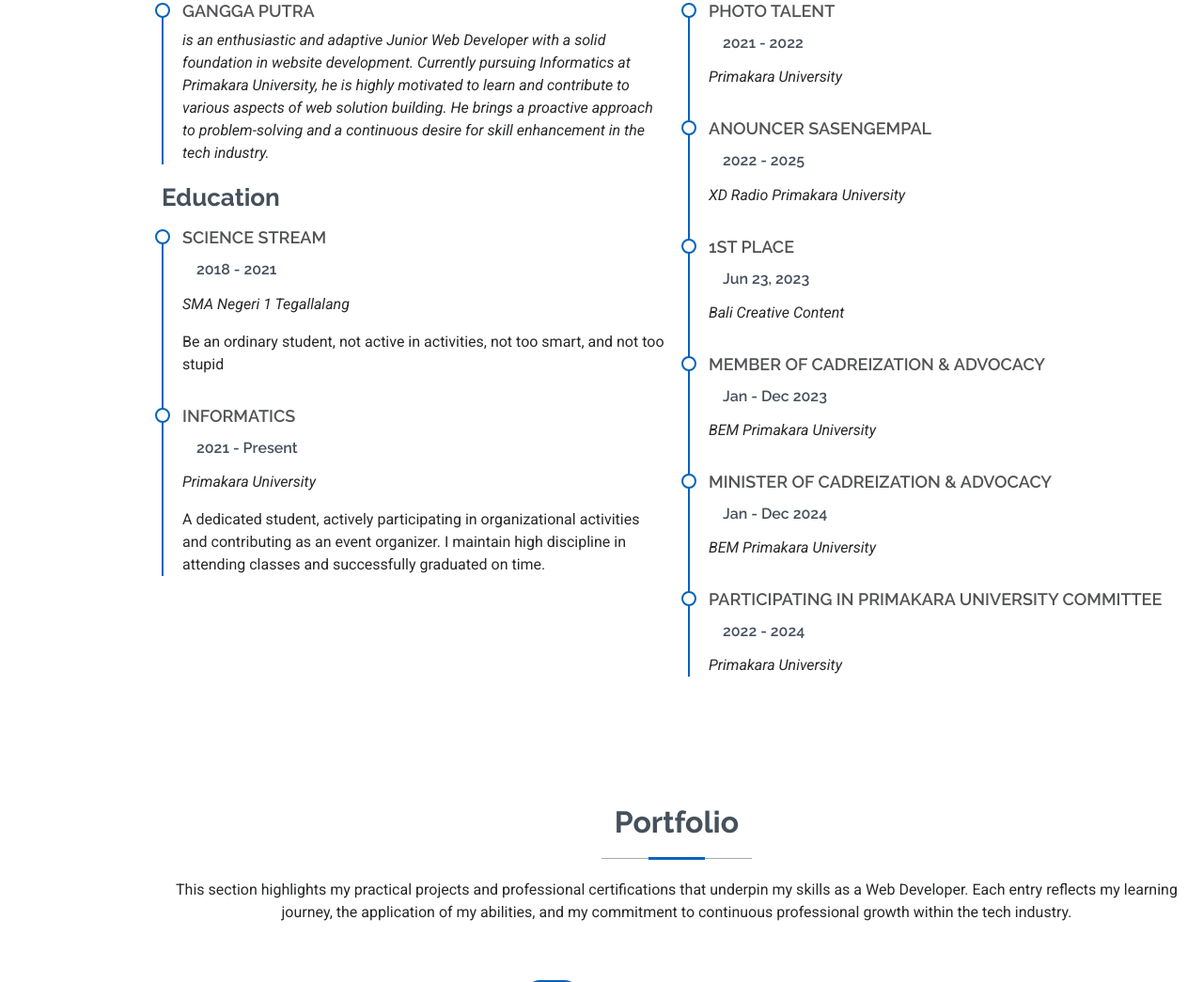
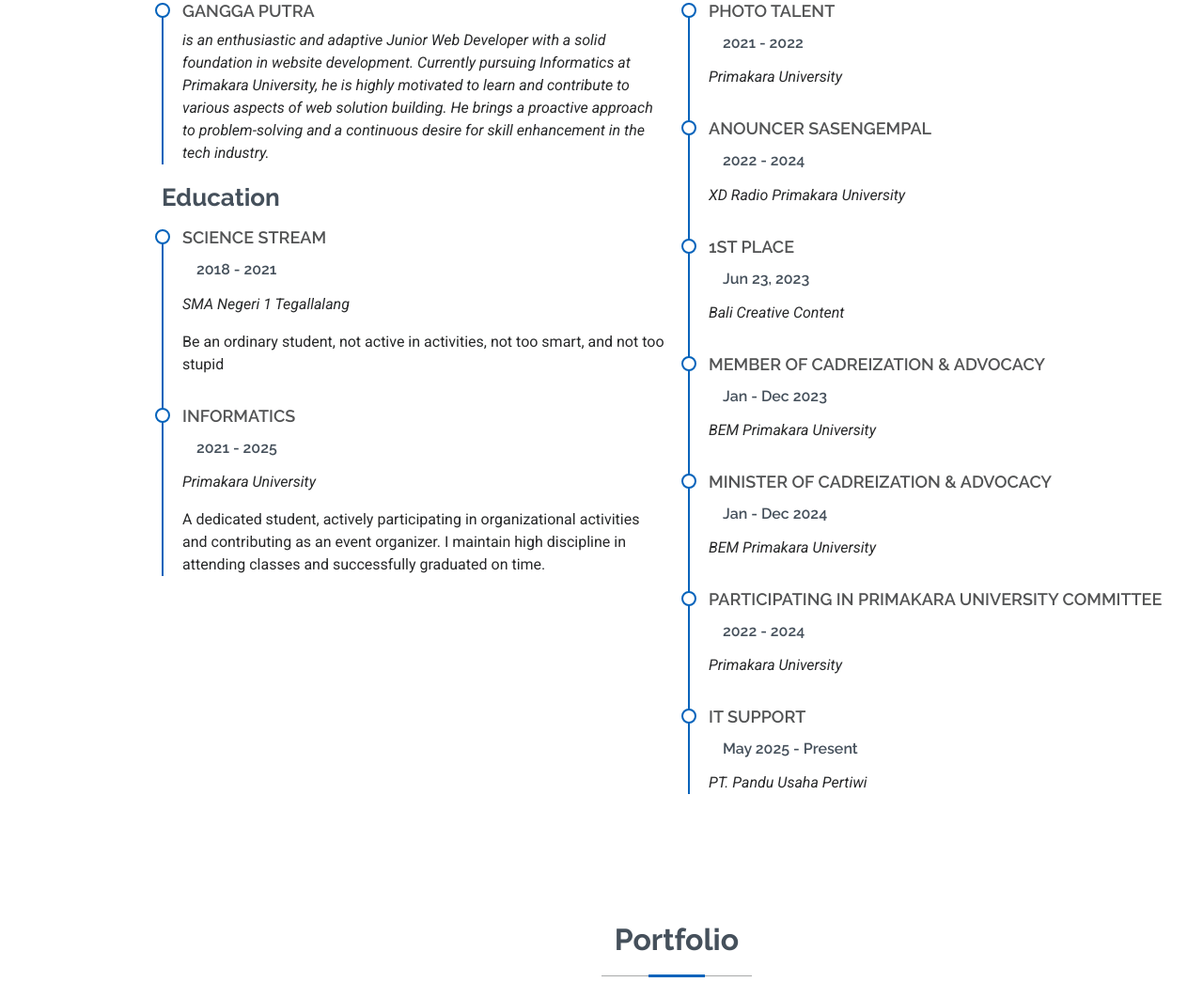
Before and after one commit to GANGGAID/portofolio, a plain HTML site: page index.html in a window 1280 px wide. Shown: the part 1883-2928 px from the top of the page at 94% size. Drawn offline with Linux system fonts and the light colour scheme.

Commit message:
Update index.html

```diff
--- a/index.html
+++ b/index.html
@@ -194,7 +194,7 @@
 
                             <div class="resume-item">
                                 <h4>Informatics</h4>
-                                <h5>2021 - Present</h5>
+                                <h5>2021 - 2025</h5>
                                 <p><em>Primakara University</em></p>
                                 <p>A dedicated student, actively participating in organizational activities and
                                     contributing
@@ -215,7 +215,7 @@
 
                             <div class="resume-item">
                                 <h4>Anouncer Sasengempal</h4>
-                                <h5>2022 - 2025 </h5>
+                                <h5>2022 - 2024 </h5>
                                 <p><em>XD Radio Primakara University</em></p>
                             </div><!-- Edn Resume Item -->
 
@@ -241,6 +241,12 @@
                                 <h4> Participating in Primakara University committee</h4>
                                 <h5>2022 - 2024</h5>
                                 <p><em>Primakara University</em></p>
+                            </div><!-- Edn Resume Item -->
+
+                            <div class="resume-item">
+                                <h4> IT Support</h4>
+                                <h5>May 2025 - Present</h5>
+                                <p><em>PT. Pandu Usaha Pertiwi</em></p>
                             </div><!-- Edn Resume Item -->
 
                         </div>
```
